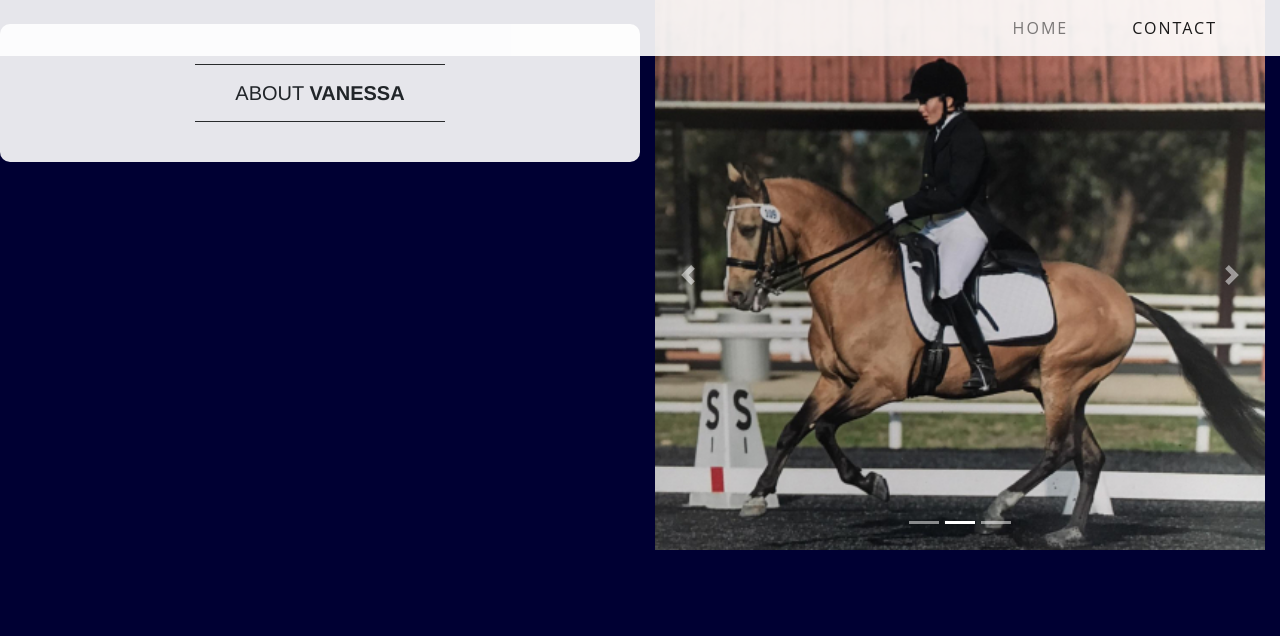
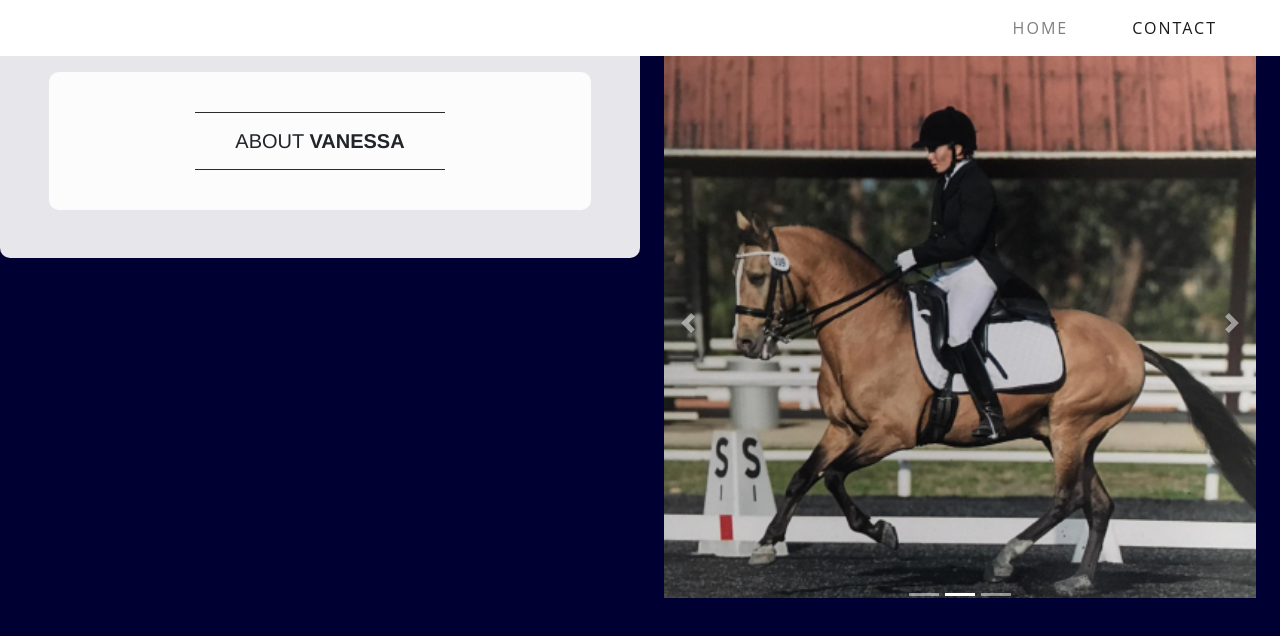
Before and after one commit to IntAppGroupSix/VTK-Dressage, a website: page IAG6-VTK/index.html in a window 1280 px wide. Drawn offline with Linux system fonts and the light colour scheme; files whose address does not match are found by name.

Commit message:
Update index.html

```diff
--- a/IAG6-VTK/index.html
+++ b/IAG6-VTK/index.html
@@ -22,7 +22,7 @@
   <body>
 
     <!-- Navigation -->
-    <nav class="navbar navbar-expand-lg navbar-light bg-faded py-lg-2 fixed-top">
+    <nav class="navbar navbar-expand-lg navbar-light nav-bg py-lg-2 fixed-top">
       <div class="container-fluid">
         <a class="navbar-brand text-uppercase text-expanded font-weight-bold d-lg-none" href="index.html">VTK Dressage</a>
         <button class="navbar-toggler" type="button" data-toggle="collapse" data-target="#navbarResponsive" aria-controls="navbarResponsive" aria-expanded="false" aria-label="Toggle navigation">
@@ -46,14 +46,16 @@
 
     <!-- Page Content -->
     <div class="bg-faded p-4 my-4 round container-fluid home-container">
+      <div class="bg-faded p-4 my-4 about round">
         <hr class="divider">
         <h2 class="text-center text-lg text-uppercase my-0">About <strong>Vanessa</strong></h2>
         <hr class="divider">
+      </div>
     </div>
 
 
 
-      <div id="demo" class="carousel container-fluid" data-ride="carousel">
+      <div id="demo" class="carousel p-4 my-4 container-fluid" data-ride="carousel">
 
         <!-- Indicators -->
           <ul class="carousel-indicators">
```
